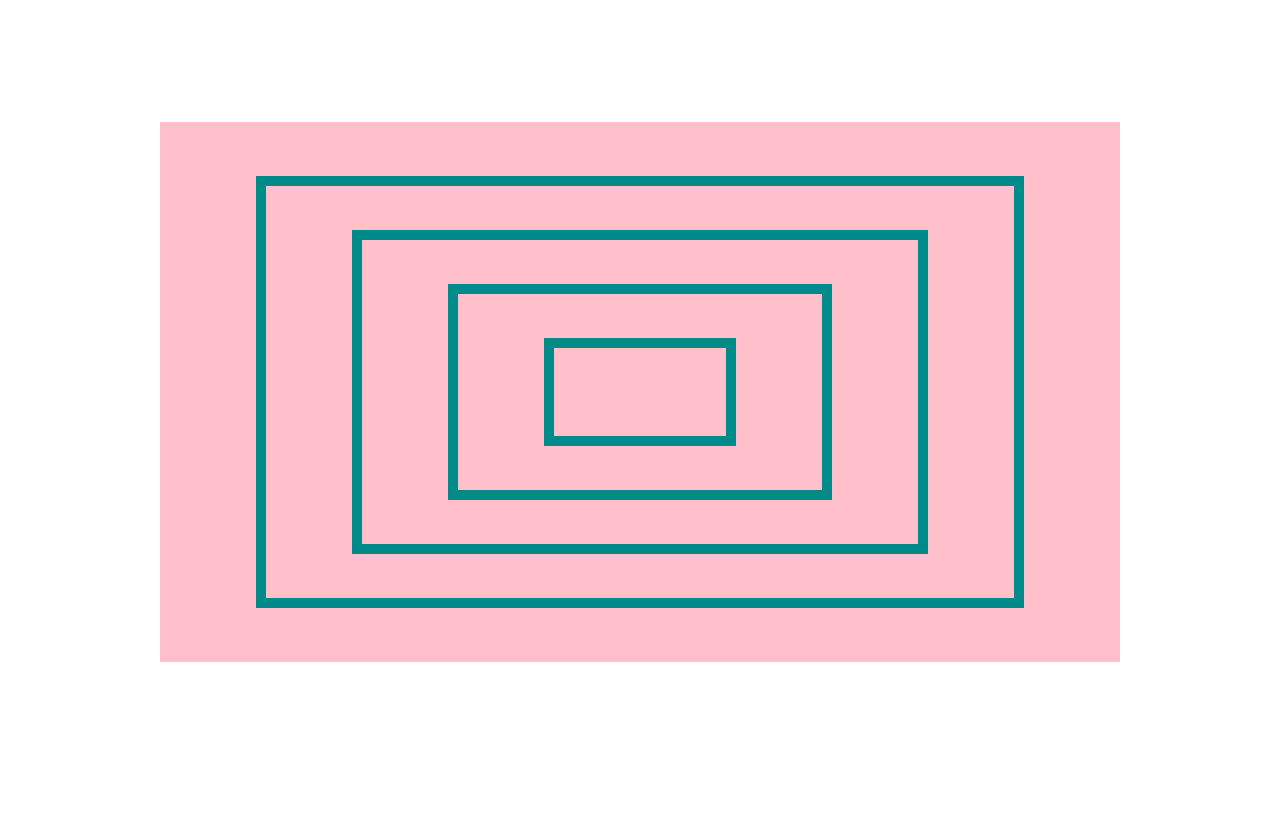
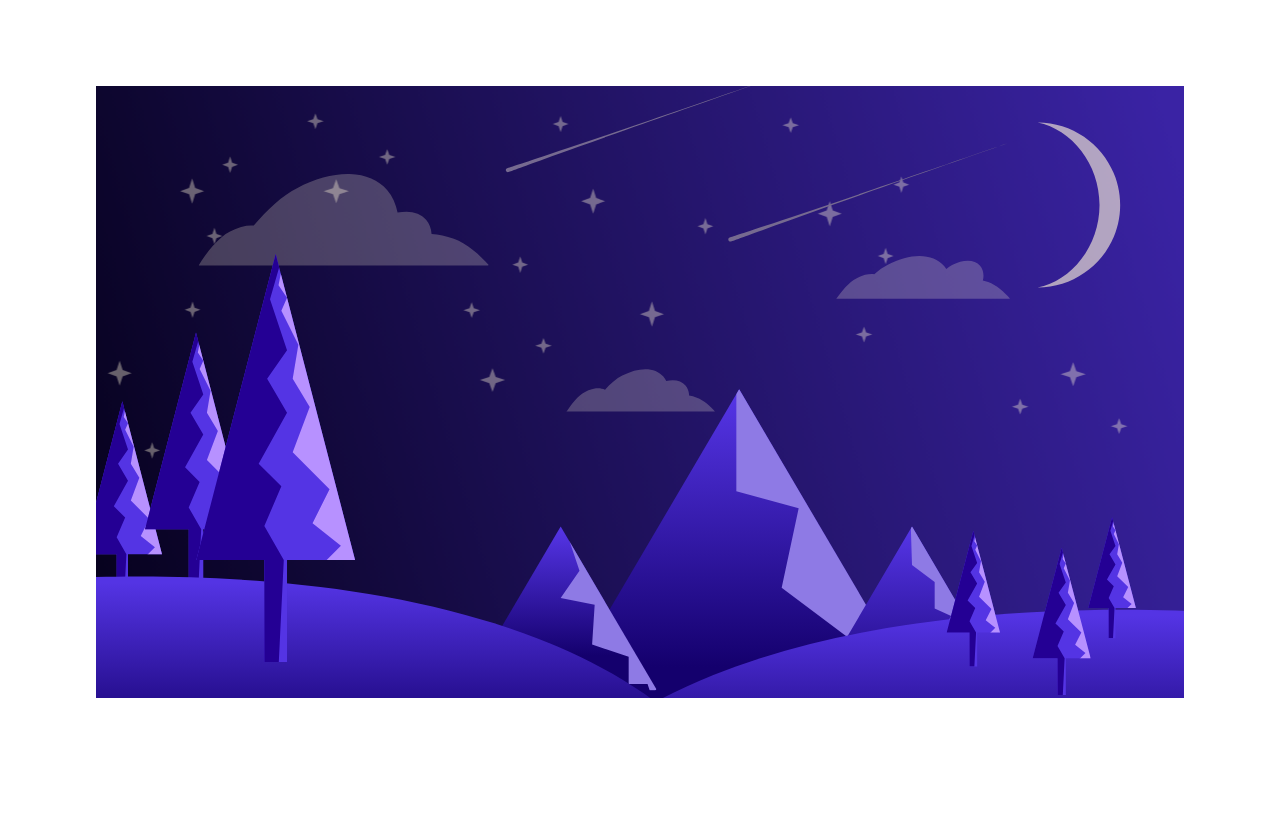
Before and after one commit to empowermint/paper-theatre, a website: page index.html in a window 1280 px wide. Drawn offline with Linux system fonts and the light colour scheme.

Commit message:
Create starlit background example

```diff
--- a/index.html
+++ b/index.html
@@ -10,10 +10,35 @@
 </head>
 <body>
   <div class="paperTheatre" id="myTheatre">
-    <div class="paperLayer frame" style="width: 80%; --initX: 10; --rotateX: -3;"></div>
-    <div class="paperLayer frame" style="width: 60%; --initX: 20; --rotateY: 25;"></div>
-    <div class="paperLayer frame" style="width: 40%; --initX: 30; --sensitivityX: -80; --clipX: 80"></div>
-    <div class="paperLayer frame" style="width: 20%; --initX: 40; --sensitivityX: 200; --clipY: 50"></div>
+    <div class="paperLayer" style="--sensitivityX: -0.2; scale: 101%;">
+      <img src="./startlit-background/sky-background.svg" />
+    </div>
+    <div class="paperLayer" style="--sensitivityX: .5;">
+      <img src="./startlit-background/shooting-stars.svg" />
+    </div>
+    <div class="paperLayer" style="--sensitivityX: .75; --rotateX: 3;">
+      <img src="./startlit-background/moon.svg" />
+    </div>
+    <div class="paperLayer" style="--sensitivityX: -3;">
+      <img src="./startlit-background/clouds-back.svg" />
+    </div>
+    <div class="paperLayer" style="--sensitivityX: 4; --initY: 20;">
+      <img src="./startlit-background/mountains-back.svg" />
+    </div>
+    <div class="paperLayer" style="--sensitivityX: 4.5; --initX: 10; --initY: 5;">
+      <img src="./startlit-background/hill-mid.svg" />
+    </div>
+    <div class="paperLayer" style="--sensitivityX: 5; --initX: -8; --initY: 8;">
+      <img src="./startlit-background/trees-mid.svg" />
+    </div>
+    <div class="paperLayer" style="--sensitivityX: 10; --initY: 8;">
+      <img src="./startlit-background/cloud-mid.svg" />
+    </div>
+    <div class="paperLayer" style="--sensitivityX: 7; --initX: -10; --initY: 8;">
+      <img src="./startlit-background/hill-front.svg" />
+    </div>
+
+
   </div>
   <p id="debug2"></p>
 </body>
--- a/main.css
+++ b/main.css
@@ -9,8 +9,8 @@ body {
 }
 
 .paperTheatre {
-  width: 75vw;
-  aspect-ratio: 16 / 9;
+  width: 85vw;
+  aspect-ratio: 1920 / 1080;
   background-color: pink;
   overflow: hidden;
   position: relative;
@@ -27,9 +27,10 @@ body {
 
 .paperLayer {
   position: absolute;
+  width: 100%;
   pointer-events: none;
-  top: calc(var(--initX, 0) * 1%);
-  left: calc(var(--initY, var(--initX, 0)) * 1%);
+  left: calc(var(--initX, 0) * 1%);
+  top: calc(var(--initY, var(--initX, 0)) * 1%);
   transform:
     translateX(calc(var(--deltaX) * 100% * var(--sensitivityX, var(--sensitivityY, 10)) * var(--reduce-motion) / 100))
     translateY(calc(var(--deltaY) * 100% * var(--sensitivityY, var(--sensitivityX, 10)) * var(--reduce-motion) / 100))
@@ -38,8 +39,3 @@ body {
   transform-style: preserve-3d;
   transition: transform .6s cubic-bezier(0.34, 1.56, 0.64, 1);
 }
-
-.frame {
-  border: solid 10px darkcyan;
-  aspect-ratio: 16 / 9;
-}
```
Also changed, not shown: startlit-background/cloud-mid.svg (added), startlit-background/clouds-back.svg (added), startlit-background/hill-front.svg (added), startlit-background/hill-mid.svg (added), startlit-background/moon.svg (added), startlit-background/mountains-back.svg (added), startlit-background/shooting-stars.svg (added), startlit-background/sky-background.svg (added), startlit-background/trees-mid.svg (added), 1 other file.
